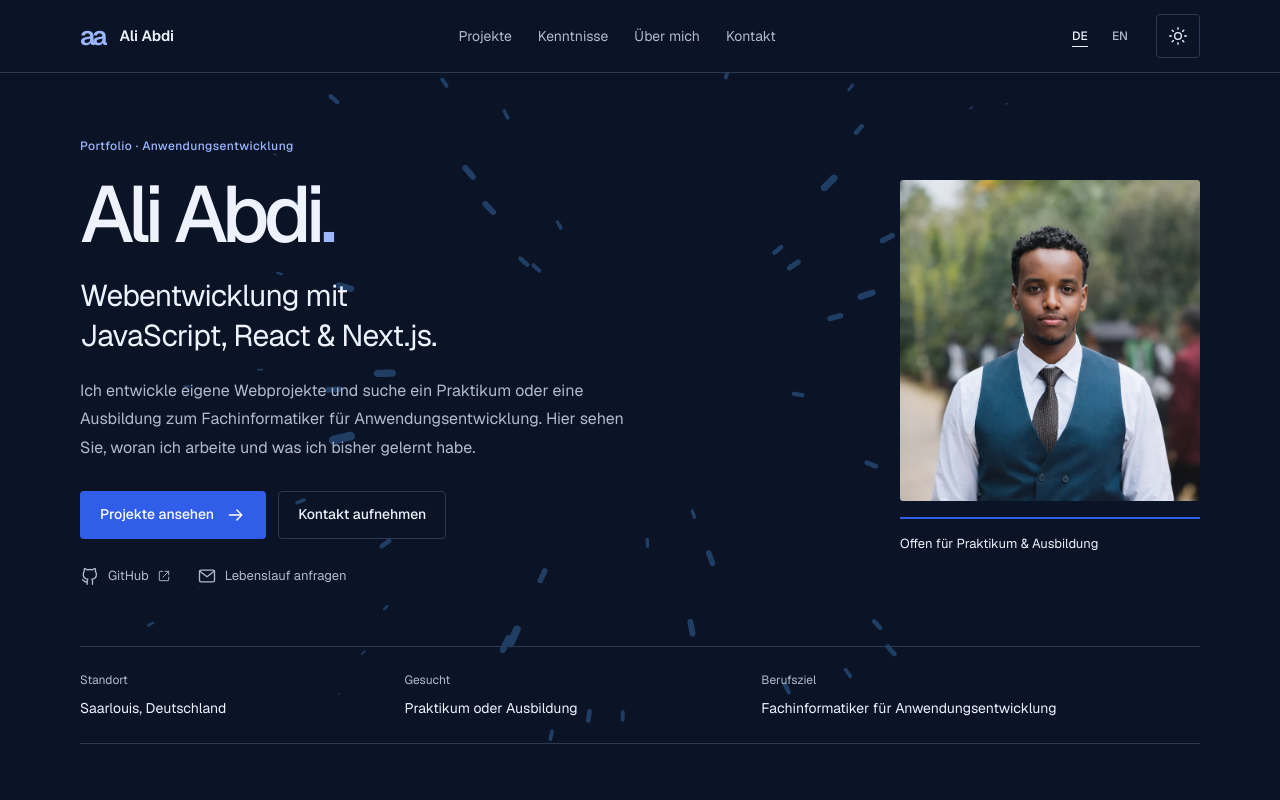
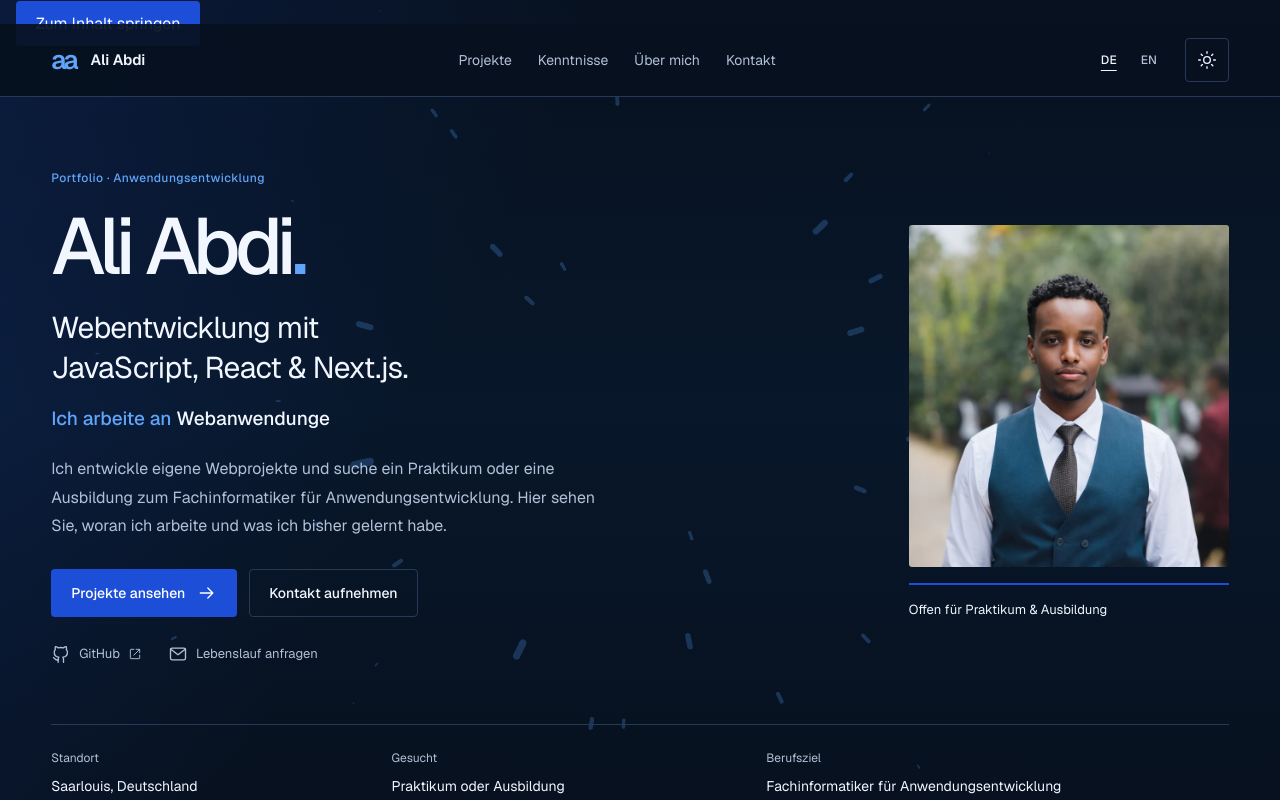
Before and after one commit to Ali-Abdy/ali-portfolio, a Next.js app: page /de in a window 1280 px wide. Shown: the top 800 px of the page. Built offline with nearby package versions, Linux system fonts and the light colour scheme.

Commit message:
Establish a continuous portfolio visual system

```diff
--- a/app/[lang]/page.tsx
+++ b/app/[lang]/page.tsx
@@ -7,6 +7,7 @@ import Skills from "@/components/Skills";
 import Projects from "@/components/Projects";
 import Contact from "@/components/Contact";
 import Footer from "@/components/Footer";
+import HeroAntigravity from "@/components/HeroAntigravity";
 
 export default async function Home({
   params,
@@ -17,7 +18,8 @@ export default async function Home({
   if (!isLocale(lang)) notFound();
   const text = content[lang];
   return (
-    <>
+    <div className="portfolio-page">
+      <HeroAntigravity className="site-antigravity" />
       <a className="skip-link" href="#main-content">
         {text.controls.skip}
       </a>
@@ -30,6 +32,6 @@ export default async function Home({
         <Contact text={text.contact} />
       </main>
       <Footer text={text.footer} lang={lang} />
-    </>
+    </div>
   );
 }
--- a/app/globals.css
+++ b/app/globals.css
@@ -4,41 +4,45 @@
 
 :root {
   color-scheme: light;
-  --bg: #f9fafc;
-  --surface: #ffffff;
-  --soft: #eef2f9;
+  --bg: #f5f8fe;
+  --surface: #fbfdff;
+  --soft: #eaf1fc;
   --text: #142442;
   --muted: #53617a;
-  --line: #d2dbea;
-  --accent: #2851cd;
-  --accent-soft: #e5edff;
-  --action: #315ee8;
+  --line: #cbd8ec;
+  --accent: #1d4ed8;
+  --accent-soft: #e0ebff;
+  --action: #1d4ed8;
   --on-action: #ffffff;
 }
 .dark {
   color-scheme: dark;
-  --bg: #0b1426;
-  --surface: #101e35;
-  --soft: #101c31;
-  --text: #edf2fc;
-  --muted: #aebbd1;
-  --line: #2a3a54;
-  --accent: #9ab7ff;
-  --accent-soft: #1a2d50;
-  --action: #315ee8;
+  --bg: #07111f;
+  --surface: #0b1930;
+  --soft: #0c1a31;
+  --text: #f1f6ff;
+  --muted: #b2c0d7;
+  --line: #263a58;
+  --accent: #60a5fa;
+  --accent-soft: #10284b;
+  --action: #1d4ed8;
   --on-action: #ffffff;
 }
 * {
   box-sizing: border-box;
 }
 html {
+  scroll-behavior: auto;
+  scroll-padding-top: 88px;
+}
+html.enhanced-scroll {
   scroll-behavior: smooth;
-  scroll-padding-top: 88px;
 }
 body {
   margin: 0;
   background: var(--bg);
   color: var(--text);
+  overflow-x: clip;
   -webkit-font-smoothing: antialiased;
 }
 ::selection {
@@ -47,6 +51,17 @@ body {
 }
 [hidden] {
   display: none !important;
+}
+.sr-only {
+  position: absolute;
+  width: 1px;
+  height: 1px;
+  padding: 0;
+  margin: -1px;
+  overflow: hidden;
+  clip: rect(0, 0, 0, 0);
+  white-space: nowrap;
+  border: 0;
 }
 a {
   color: inherit;
@@ -82,11 +97,54 @@ svg {
   flex-shrink: 0;
 }
 .section-shell {
-  width: min(1120px, calc(100% - 80px));
+  width: min(1320px, calc(100% - clamp(48px, 8vw, 176px)));
   margin-inline: auto;
 }
 .section-space {
   padding-block: 80px;
+}
+.portfolio-page {
+  position: relative;
+  isolation: isolate;
+  min-height: 100dvh;
+}
+.portfolio-page::before {
+  content: "";
+  position: fixed;
+  z-index: -2;
+  inset: 0;
+  pointer-events: none;
+  background:
+    linear-gradient(116deg, rgba(29, 78, 216, 0.12), transparent 37%),
+    linear-gradient(180deg, var(--bg) 0%, #09192e 51%, var(--bg) 100%);
+}
+.site-antigravity {
+  position: fixed;
+  z-index: -1;
+  inset: 0;
+  opacity: 0.2;
+  pointer-events: auto;
+}
+.site-antigravity canvas {
+  display: block;
+  width: 100% !important;
+  height: 100% !important;
+}
+.portfolio-page > :not(.site-antigravity) {
+  position: relative;
+  z-index: 0;
+}
+.portfolio-page > .site-header,
+.portfolio-page > .skip-link {
+  z-index: 50;
+}
+.dark .portfolio-page::before {
+  background:
+    linear-gradient(116deg, rgba(29, 78, 216, 0.15), transparent 37%),
+    linear-gradient(180deg, #07111f 0%, #08172a 51%, #07111f 100%);
+}
+.dark .site-antigravity {
+  opacity: 0.28;
 }
 .eyebrow {
   color: var(--accent);
@@ -160,7 +218,7 @@ svg {
   z-index: 100;
   top: 12px;
   left: 16px;
-  transform: translateY(-180%);
+  transform: translateY(calc(-100% - 24px));
   padding: 12px 20px;
   background: var(--action);
   color: #fff;
@@ -175,7 +233,7 @@ svg {
   position: sticky;
   top: 0;
   z-index: 50;
-  background: var(--bg);
+  background: color-mix(in srgb, var(--bg) 92%, transparent);
   border-bottom: 1px solid var(--line);
 }
 .navbar {
@@ -323,33 +381,12 @@ svg {
 /* Identity and the three facts a recruiter needs first. */
 .hero {
   position: relative;
-  isolation: isolate;
-  overflow: clip;
   display: grid;
-  grid-template-columns: minmax(0, 1fr) 300px;
+  grid-template-columns: minmax(0, 1fr) 320px;
   align-items: center;
-  gap: 0 80px;
-  padding-top: 64px;
-}
-.hero-antigravity {
-  position: absolute;
-  z-index: 0;
-  inset: -20% -10% -8%;
-  opacity: 0.28;
-}
-.dark .hero-antigravity {
-  opacity: 0.34;
-}
-.hero-antigravity canvas {
-  display: block;
-  width: 100% !important;
-  height: 100% !important;
-}
-.hero-copy,
-.hero-portrait,
-.profile-facts {
-  position: relative;
-  z-index: 1;
+  gap: 0 clamp(64px, 9vw, 148px);
+  padding-top: clamp(64px, 9vh, 112px);
+  padding-bottom: 24px;
 }
 .hero h1 {
   margin-top: 16px;
@@ -368,6 +405,28 @@ svg {
   margin-top: 20px;
   max-width: 590px;
   text-wrap: balance;
+}
+.hero-typewriter {
+  min-height: 1.7em;
+  margin-top: 14px;
+  color: var(--accent);
+  font-size: clamp(16px, 1.6vw, 19px);
+  font-weight: 500;
+  line-height: 1.7;
+}
+.hero-typewriter-phrase {
+  color: var(--text);
+}
+.typewriter-cursor {
+  display: inline-block;
+  width: 0.5ch;
+  color: var(--accent);
+  animation: cursor-blink 1s steps(1, end) infinite;
+}
+@keyframes cursor-blink {
+  50% {
+    opacity: 0;
+  }
 }
 .hero-description {
   font-size: 16px;
@@ -611,7 +670,7 @@ svg {
 }
 
 .skills-section {
-  background: var(--soft);
+  background: color-mix(in srgb, var(--soft) 72%, transparent);
   border-block: 1px solid var(--line);
 }
 .skills-list {
@@ -699,7 +758,7 @@ svg {
 }
 
 .contact-section {
-  background: var(--soft);
+  background: color-mix(in srgb, var(--soft) 72%, transparent);
   border-block: 1px solid var(--line);
 }
 .contact-grid {
@@ -930,12 +989,11 @@ svg {
     display: block;
     padding-top: 36px;
   }
-  .hero-antigravity {
-    inset: -12% -30% 0;
-    opacity: 0.14;
+  .site-antigravity {
+    opacity: 0.12;
   }
-  .dark .hero-antigravity {
-    opacity: 0.22;
+  .dark .site-antigravity {
+    opacity: 0.18;
   }
   .hero .eyebrow {
     max-width: calc(100% - 128px);
@@ -1141,7 +1199,8 @@ svg {
   }
 }
 @media (prefers-reduced-motion: reduce) {
-  html {
+  html,
+  html.enhanced-scroll {
     scroll-behavior: auto;
   }
   *,
--- a/components/Antigravity.jsx
+++ b/components/Antigravity.jsx
@@ -164,9 +164,12 @@ const AntigravityInner = ({
   );
 };
 
-const Antigravity = props => {
+const Antigravity = ({ active = true, ...props }) => {
   return (
-    <Canvas camera={{ position: [0, 0, 50], fov: 35 }}>
+    <Canvas
+      camera={{ position: [0, 0, 50], fov: 35 }}
+      frameloop={active ? 'always' : 'never'}
+    >
       <AntigravityInner {...props} />
     </Canvas>
   );
--- a/components/Hero.tsx
+++ b/components/Hero.tsx
@@ -2,7 +2,7 @@ import Image from "next/image";
 import { profile, type Content } from "@/content/site";
 import { Icon } from "./Icons";
 import ExternalLink from "./ExternalLink";
-import HeroAntigravity from "./HeroAntigravity";
+import RotatingTypewriter from "./RotatingTypewriter";
 
 export default function Hero({ text }: { text: Content["hero"] }) {
   return (
@@ -12,13 +12,17 @@ export default function Hero({ text }: { text: Content["hero"] }) {
       aria-labelledby="hero-title"
       tabIndex={-1}
     >
-      <HeroAntigravity />
       <div className="hero-copy">
         <p className="eyebrow">{text.eyebrow}</p>
         <h1 id="hero-title">
           Ali Abdi<span aria-hidden="true">.</span>
         </h1>
         <p className="hero-role">{text.title}</p>
+        <RotatingTypewriter
+          intro={text.typewriterIntro}
+          label={text.typewriterLabel}
+          phrases={text.typewriterPhrases}
+        />
         <p className="hero-description">{text.description}</p>
         <div className="hero-actions">
           <a className="button button-primary" href="#projects">
--- a/components/HeroAntigravity.tsx
+++ b/components/HeroAntigravity.tsx
@@ -25,8 +25,13 @@ function getQuality(): Quality | undefined {
   return isTouch || isConstrained ? "compact" : "full";
 }
 
-export default function HeroAntigravity() {
+export default function HeroAntigravity({
+  className,
+}: {
+  className: string;
+}) {
   const [quality, setQuality] = useState<Quality>();
+  const [isPageVisible, setIsPageVisible] = useState(true);
 
   useEffect(() => {
     const reducedMotion = window.matchMedia("(prefers-reduced-motion: reduce)");
@@ -43,13 +48,21 @@ export default function HeroAntigravity() {
     };
   }, []);
 
+  useEffect(() => {
+    const update = () => setIsPageVisible(!document.hidden);
+    update();
+    document.addEventListener("visibilitychange", update);
+    return () => document.removeEventListener("visibilitychange", update);
+  }, []);
+
   if (!quality) return null;
 
   const compact = quality === "compact";
   return (
-    <div className="hero-antigravity" aria-hidden="true">
+    <div className={className} aria-hidden="true">
       <Antigravity
-        count={compact ? 120 : 350}
+        active={isPageVisible}
+        count={compact ? 80 : 350}
         magnetRadius={5}
         ringRadius={10}
         waveSpeed={0.4}
@@ -58,7 +71,7 @@ export default function HeroAntigravity() {
         lerpSpeed={0.1}
         color="#3B82F6"
         autoAnimate={false}
-        particleVariance={compact ? 0.8 : 1}
+        particleVariance={compact ? 0.7 : 1}
         rotationSpeed={0}
         depthFactor={1}
         pulseSpeed={3}
--- /dev/null
+++ b/components/RotatingTypewriter.tsx
@@ -0,0 +1,77 @@
+"use client";
+
+import { useEffect, useState } from "react";
+
+type RotatingTypewriterProps = {
+  intro: string;
+  label: string;
+  phrases: string[];
+};
+
+export default function RotatingTypewriter({
+  intro,
+  label,
+  phrases,
+}: RotatingTypewriterProps) {
+  const [phraseIndex, setPhraseIndex] = useState(0);
+  const [displayed, setDisplayed] = useState(phrases[0] ?? "");
+  const [isDeleting, setIsDeleting] = useState(false);
+  const [reducedMotion, setReducedMotion] = useState(false);
+
+  useEffect(() => {
+    const query = window.matchMedia("(prefers-reduced-motion: reduce)");
+    const update = () => setReducedMotion(query.matches);
+
+    update();
+    query.addEventListener("change", update);
+    return () => query.removeEventListener("change", update);
+  }, []);
+
+  useEffect(() => {
+    if (reducedMotion || phrases.length === 0) return;
+
+    const phrase = phrases[phraseIndex] ?? "";
+    const delay = isDeleting
+      ? displayed.length === 0
+        ? 240
+        : 32
+      : displayed.length === phrase.length
+        ? 1300
+        : 58;
+
+    const timeout = window.setTimeout(() => {
+      if (!isDeleting && displayed.length < phrase.length) {
+        setDisplayed(phrase.slice(0, displayed.length + 1));
+        return;
+      }
+
+      if (!isDeleting) {
+        setIsDeleting(true);
+        return;
+      }
+
+      if (displayed.length > 0) {
+        setDisplayed(phrase.slice(0, -1));
+        return;
+      }
+
+      setPhraseIndex((current) => (current + 1) % phrases.length);
+      setIsDeleting(false);
+    }, delay);
+
+    return () => window.clearTimeout(timeout);
+  }, [displayed, isDeleting, phraseIndex, phrases, reducedMotion]);
+
+  const phrase = reducedMotion ? (phrases[0] ?? "") : displayed;
+
+  return (
+    <p className="hero-typewriter">
+      <span className="sr-only">{label}</span>
+      <span aria-hidden="true">
+        {intro}
+        <span className="hero-typewriter-phrase">{phrase}</span>
+        {!reducedMotion && <span className="typewriter-cursor">|</span>}
+      </span>
+    </p>
+  );
+}
--- a/components/TopBar.tsx
+++ b/components/TopBar.tsx
@@ -20,6 +20,11 @@ export default function TopBar({
   const [active, setActive] = useState<SectionId | null>(null);
   const { resolvedTheme, setTheme } = useTheme();
   const hydrated = useHydrated();
+
+  useEffect(() => {
+    document.documentElement.classList.add("enhanced-scroll");
+  }, []);
+
   const closeMenu = () => {
     if (menu.current) menu.current.open = false;
   };
--- a/content/site.ts
+++ b/content/site.ts
@@ -31,6 +31,9 @@ export type Content = {
   hero: {
     eyebrow: string;
     title: string;
+    typewriterIntro: string;
+    typewriterLabel: string;
+    typewriterPhrases: string[];
     description: string;
     projects: string;
     contact: string;
@@ -150,6 +153,15 @@ export const content: Record<Locale, Content> = {
     hero: {
       eyebrow: "Portfolio · Anwendungsentwicklung",
       title: "Webentwicklung mit JavaScript, React & Next.js.",
+      typewriterIntro: "Ich arbeite an ",
+      typewriterLabel:
+        "Ich arbeite an Webanwendungen, interaktiven Oberflächen, eigenen Lernprojekten und digitalen Werkzeugen.",
+      typewriterPhrases: [
+        "Webanwendungen",
+        "interaktiven Oberflächen",
+        "eigenen Lernprojekten",
+        "digitalen Werkzeugen",
+      ],
       description:
         "Ich entwickle eigene Webprojekte und suche ein Praktikum oder eine Ausbildung zum Fachinformatiker für Anwendungsentwicklung. Hier sehen Sie, woran ich arbeite und was ich bisher gelernt habe.",
       projects: "Projekte ansehen",
@@ -346,6 +358,15 @@ export const content: Record<Locale, Content> = {
     hero: {
       eyebrow: "Portfolio · Application development",
       title: "Web development with JavaScript, React & Next.js.",
+      typewriterIntro: "I work on ",
+      typewriterLabel:
+        "I work on web applications, interactive interfaces, personal learning projects and useful digital tools.",
+      typewriterPhrases: [
+        "web applications",
+        "interactive interfaces",
+        "personal learning projects",
+        "useful digital tools",
+      ],
       description:
         "I build my own web projects and am looking for an internship or vocational training as a Fachinformatiker für Anwendungsentwicklung. Here is what I’m working on and what I’ve learned so far.",
       projects: "View projects",
```
Also changed, not shown: 1 other file (tests, documents, lock files or other folders).
